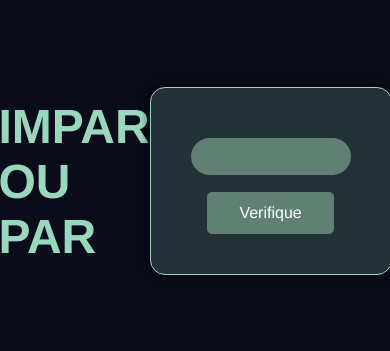
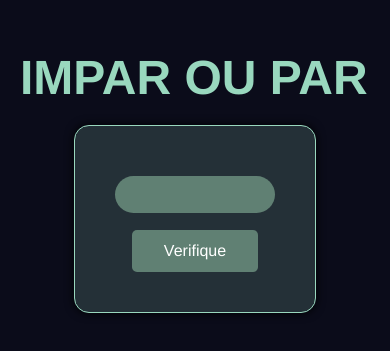
Before and after one commit to JuanLuky/Impar-ou-Par, a plain HTML site: page index.html in a window 390 px wide. Shown: the part 241-592 px from the top of the page. Drawn offline with Linux system fonts and the light colour scheme.

Commit message:
updatecss

```diff
--- a/index.html
+++ b/index.html
@@ -10,7 +10,7 @@
 <body>
     <div class="container">
         <div class="textArea">
-            <h1>Impar <br> ou <br> Par</h1>
+            <h1>Impar ou Par</h1>
         </div>
         <div class="areaLista">
             <p class="mostra"></p>
--- a/style.css
+++ b/style.css
@@ -12,7 +12,7 @@
     background-color: rgb(11, 12, 26);
 }
 .textArea {
-    width: 200px;
+    width: 180px;
 }
 .areaLista {
     flex-direction: column;
@@ -67,3 +67,15 @@ button {
 button:hover {
     border: 2px solid #99d8be;
 }
+
+@media (max-width: 600px) {
+    .container {
+       flex-direction: column;
+    }
+    .textArea {
+        margin: 0 auto;
+        margin-bottom: 20px;
+        width: 350px;
+    }
+
+}
```
